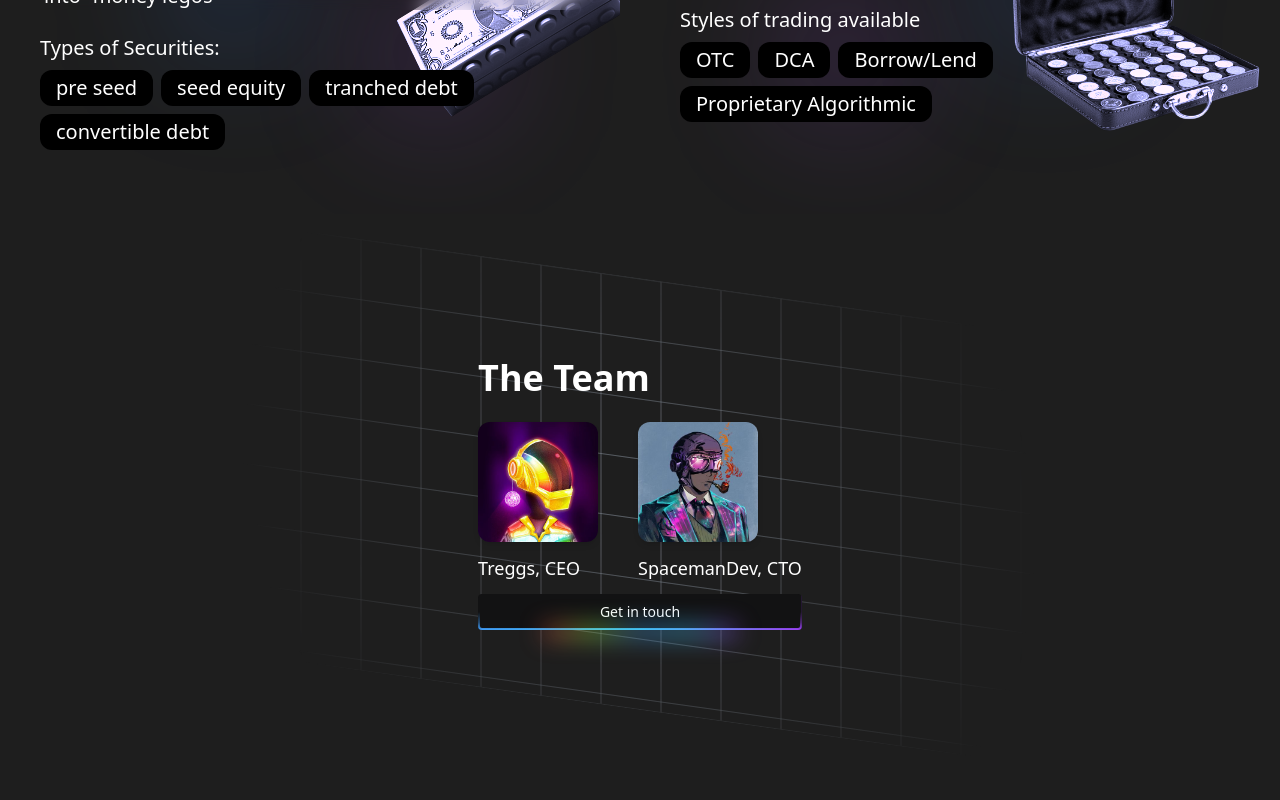
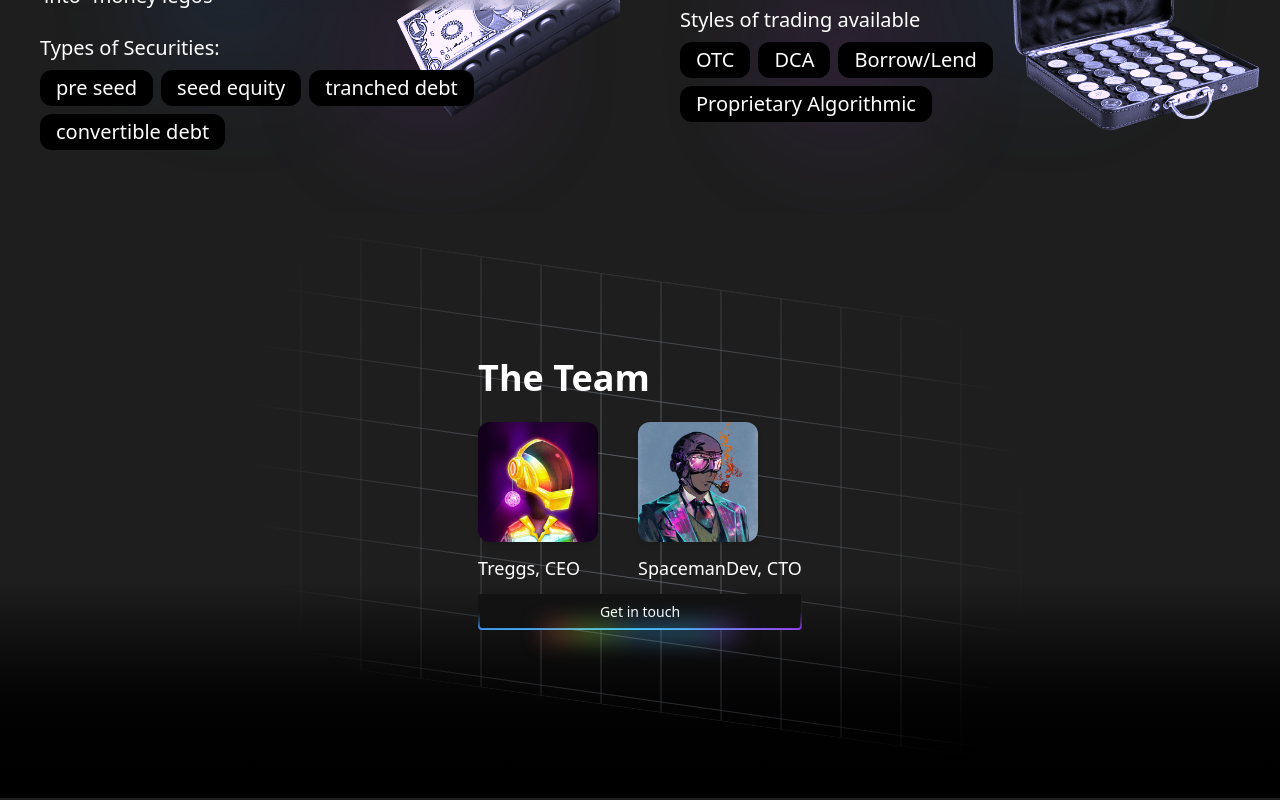
Before and after one commit to JollyGrin/menace-landing, a SvelteKit app: page / in a window 1280 px wide. Shown: the part 874-1674 px from the top of the page. Built offline with nearby package versions, Linux system fonts and the light colour scheme.

Commit message:
update footer

```diff
--- a/src/routes/Footer.svelte
+++ b/src/routes/Footer.svelte
@@ -5,7 +5,10 @@
 	import HeroTiltCard from '$lib/HeroTiltCard.svelte';
 </script>
 
-<div class="relative container mx-auto mt-16 flex min-h-[54vh] justify-center">
+<div class=" relative mx-auto mt-16 flex min-h-[54vh] justify-center">
+	<div
+		class="to-brand-secondary via-brand-secondary absolute top-22 h-[54vh] w-full bg-gradient-to-t from-black"
+	></div>
 	<div
 		class="text-brand-primary absolute z-10 container grid h-full w-fit place-items-center text-4xl font-bold"
 	>
```
